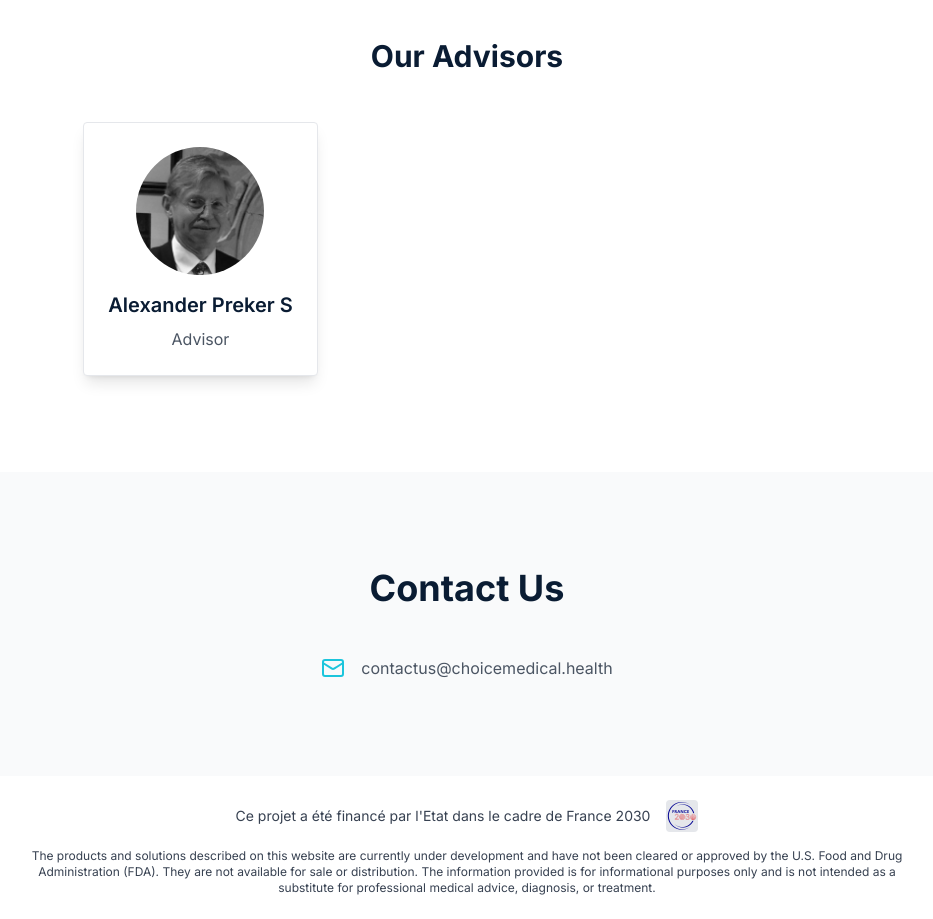
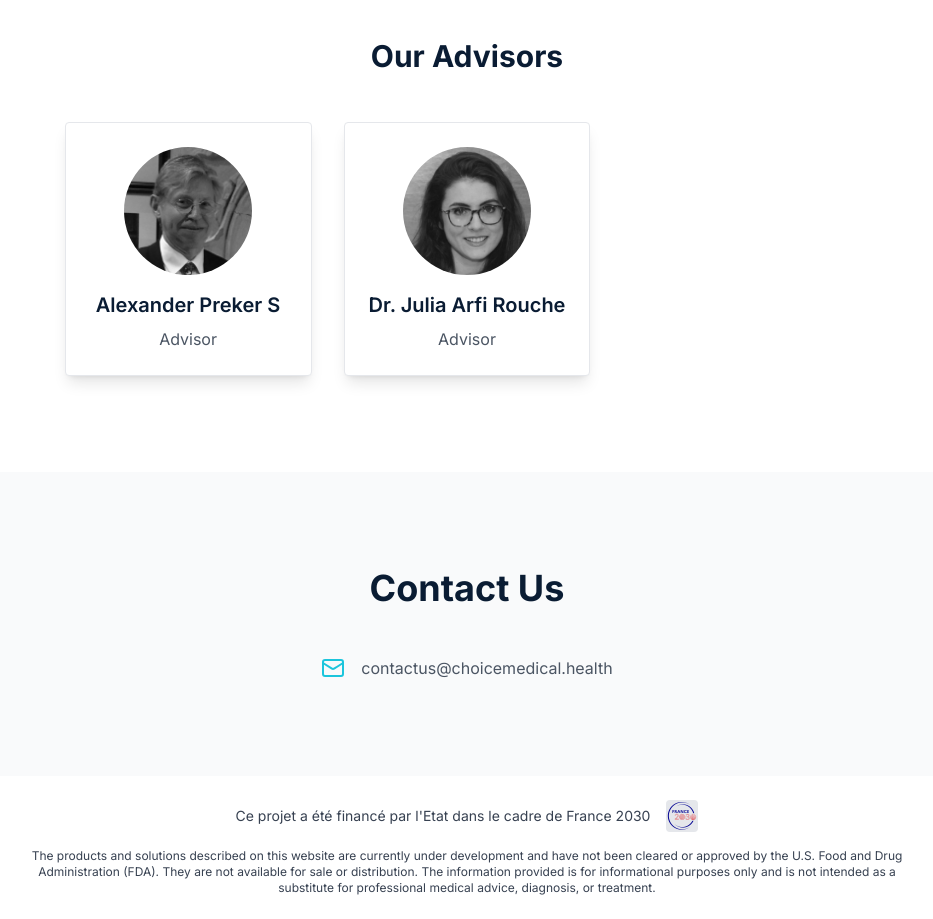
Before and after one commit to shaihi/choice-medical-bloom, a React (Vite) app: page / in a window 1280 px wide. Shown: the part 2100-3019 px from the top of the page, without its empty margins (173-1106 px from the left). Built offline with nearby package versions, Linux system fonts and the light colour scheme.

Commit message:
Added Julia
Added Julia to advisors

```diff
--- a/src/components/TeamSection.tsx
+++ b/src/components/TeamSection.tsx
@@ -35,6 +35,12 @@ const advisors = [
     role: "Advisor",
     image: "/lovable-uploads/bef6d498-ab09-4994-8842-e6e9de726b91.png",
     profileUrl: "https://www.publichealth.columbia.edu/profile/alexander-preker-md"
+  },
+  {
+    name: "Dr. Julia Arfi Rouche",
+    role: "Advisor",
+    image: "/lovable-uploads/julia_arfi_small.jpeg",
+    profileUrl: "https://www.linkedin.com/in/julia-arfi-rouche-31908219b/"
   }
 ];
 
```
Also changed, not shown: public/lovable-uploads/julia_arfi_small.jpeg (added).
